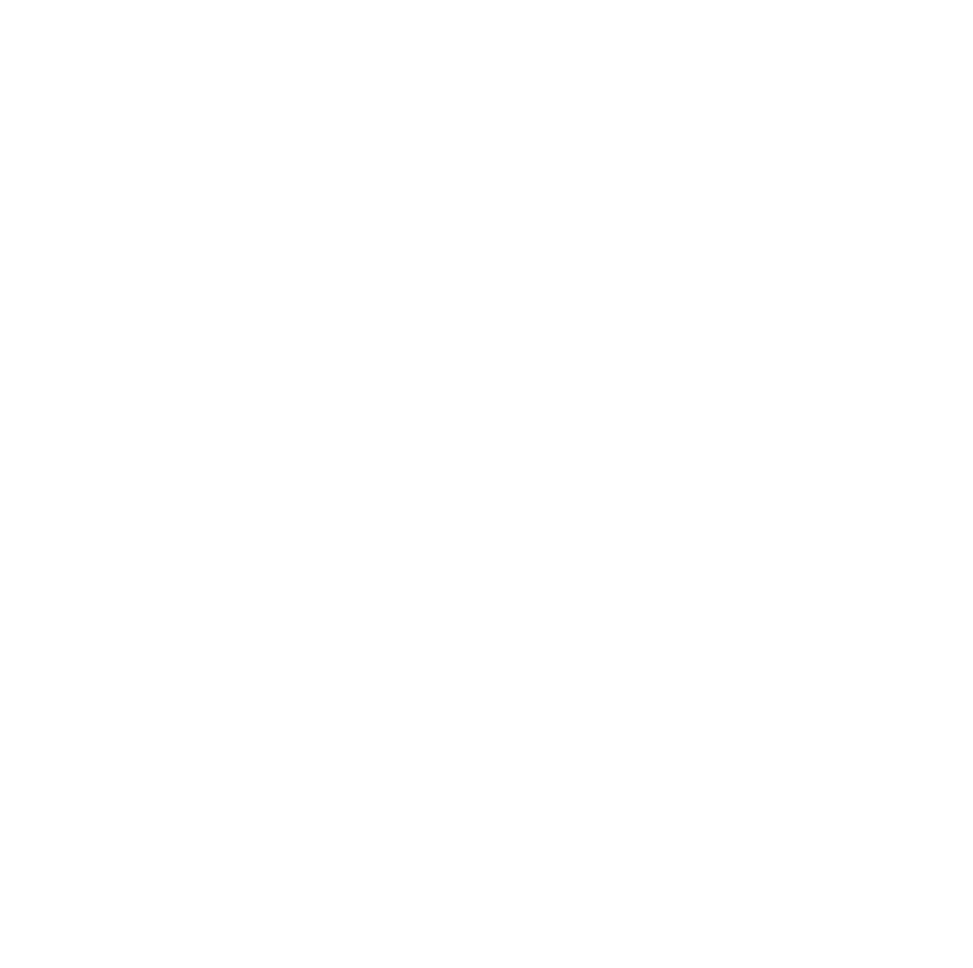
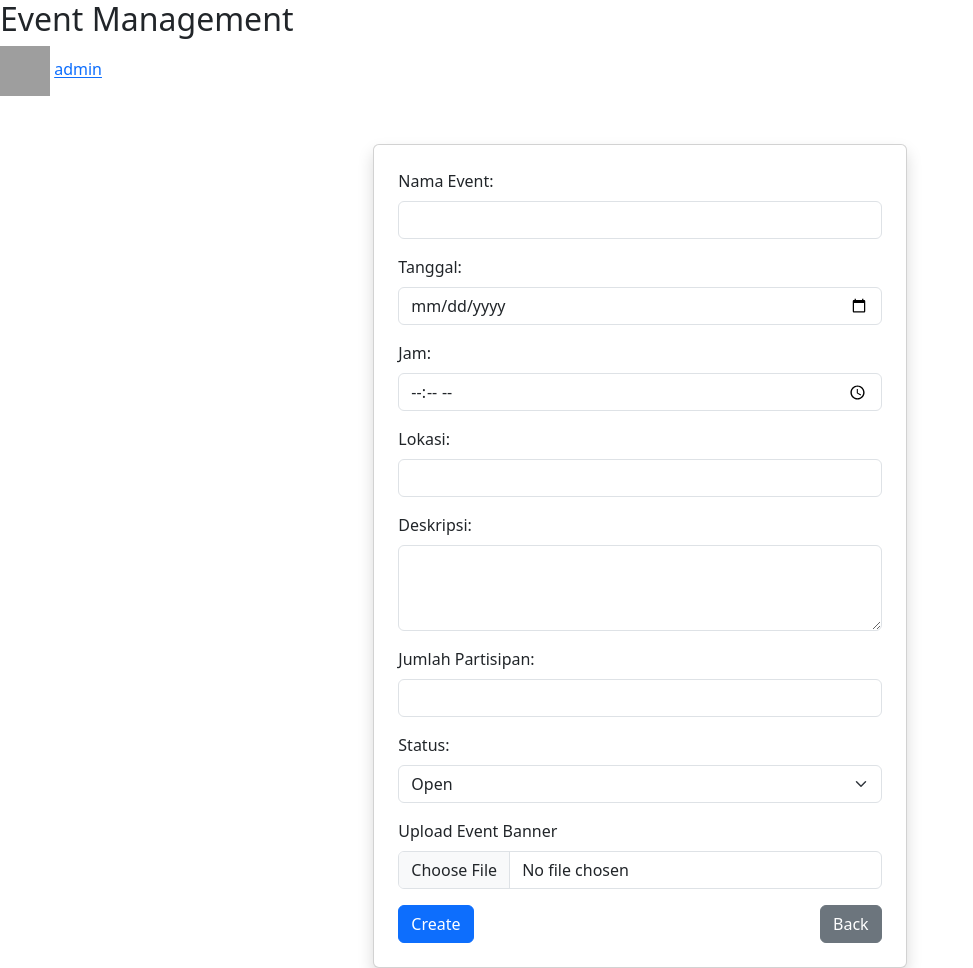
Before and after one commit to TipenHans/UTSWebLecKlmpk5, a PHP site: page /create_event_admin.php in a window 1280 px wide. Before the commit the part shown is empty. Shown: the whole page, without its empty margins (0-973 px from the left). Before the commit the page ends 800 px from the top, so only its background shows below. Run offline with PHP 8.4, Linux system fonts and the light colour scheme; a user stored in the database is signed in; data comes from the database, SQL or seed files in the repository; grey boxes are pictures that could not be loaded.

Commit message:
Update create_event_admin.php

```diff
--- a/create_event_admin.php
+++ b/create_event_admin.php
@@ -6,3 +6,143 @@ if ($_SESSION['role'] !== 'admin') {
     header('Location: login.php');
     exit;
 }
+
+$admin_id = $_SESSION['user_id'];
+$stmt = $pdo->prepare("SELECT * FROM users WHERE id = :admin_id");
+$stmt->execute(['admin_id' => $admin_id]);
+$admin = $stmt->fetch();
+
+if ($_SERVER['REQUEST_METHOD'] === 'POST') {
+    $event_name = $_POST['event_name'];
+    $start_date = $_POST['start_date'];
+    $start_time = $_POST['start_time'];
+    $location = $_POST['location'];
+    $description = $_POST['description'];
+    $max_participants = $_POST['max_participants'];
+    $status = $_POST['status'];
+
+    if ($max_participants < 1) {
+        $_SESSION['error'] = 'Invalid Max Participants';
+        header('Location: create_event_admin.php');
+        exit;
+    }
+
+    $stmt = $pdo->prepare("SELECT * FROM events WHERE event_name = :event_name");
+    $stmt->execute(['event_name' => $event_name]);
+    $existing_event = $stmt->fetch();
+
+    if ($existing_event) {
+        $_SESSION['error'] = 'Event Name Already Exists';
+        header('Location: create_event_admin.php');
+        exit;
+    }
+
+    if (!empty($_FILES['banner']['name'])) {
+        $banner = $_FILES['banner']['name'];
+        $banner_tmp = $_FILES['banner']['tmp_name'];
+        $upload_dir = "uploads/";
+
+        if (!is_dir($upload_dir)) {
+            mkdir($upload_dir, 0755, true);
+        }
+
+        move_uploaded_file($banner_tmp, $upload_dir . $banner);
+
+        $stmt = $pdo->prepare("INSERT INTO events (event_name, start_date, start_time, location, description, max_participants, banner, status)
+                               VALUES (:event_name, :start_date, :start_time, :location, :description, :max_participants, :banner, :status)");
+        $stmt->execute([
+            'event_name' => $event_name,
+            'start_date' => $start_date,
+            'start_time' => $start_time,
+            'location' => $location,
+            'description' => $description,
+            'max_participants' => $max_participants,
+            'banner' => $banner,
+            'status' => $status
+        ]);
+
+        $_SESSION['event_created'] = true;
+
+        header('Location: admin_dashboard.php');
+        exit;
+    } else {
+        $_SESSION['error'] = 'No Banner Uploaded';
+        header('Location: create_event_admin.php');
+        exit;
+    }
+}
+?>
+
+<!DOCTYPE html>
+<html lang="en">
+<head>
+    <meta charset="UTF-8">
+    <meta name="viewport" content="width=device-width, initial-scale=1.0">
+    <title>Create Event</title>
+    <link rel="stylesheet" href="style.css">
+    <link href="https://cdn.jsdelivr.net/npm/bootstrap@5.3.3/dist/css/bootstrap.min.css" rel="stylesheet" integrity="sha384-QWTKZyjpPEjISv5WaRU9OFeRpok6YctnYmDr5pNlyT2bRjXh0JMhjY6hW+ALEwIH" crossorigin="anonymous">
+    <script>
+        function loadFile(event) {
+            const output = document.getElementById('bannerPreview');
+            output.src = URL.createObjectURL(event.target.files[0]);
+            output.onload = function() {
+                URL.revokeObjectURL(output.src);
+            }
+        }
+    </script>
+</head>
+<body>
+    <div class="header">
+        <h2>Event Management</h2>
+        <div class="user-profile">
+            <img src="uploads/<?php echo $admin['profile_picture']; ?>" alt="Profile Picture" width="50" height="50">
+            <a href="view_profile.php"><?php echo $admin['full_name']; ?></a>
+        </div>
+    </div>
+    <div class="container card mt-5 shadow p-4 col-5">
+        <form action="create_event_admin.php" method="POST" enctype="multipart/form-data">
+            <div class="mb-3">
+                <label for="event_name" class="form-label">Nama Event:</label>
+                <input type="text" id="event_name" name="event_name" class="form-control" required>
+            </div>
+            <div class="mb-3">
+                <label for="start_date" class="form-label">Tanggal:</label>
+                <input type="date" id="start_date" name="start_date" class="form-control" required>
+            </div>
+            <div class="mb-3">
+                <label for="start_time" class="form-label">Jam:</label>
+                <input type="time" id="start_time" name="start_time" class="form-control" required>
+            </div>
+            <div class="mb-3">
+                <label for="location" class="form-label">Lokasi:</label>
+                <input type="text" id="location" name="location" class="form-control" required>
+            </div>
+            <div class="mb-3">
+                <label for="description" class="form-label">Deskripsi:</label>
+                <textarea id="description" name="description" class="form-control" rows="3" required></textarea>
+            </div>
+            <div class="mb-3">
+                <label for="max_participants" class="form-label">Jumlah Partisipan:</label>
+                <input type="number" id="max_participants" name="max_participants" class="form-control" min=1 required>
+            </div>
+            <div class="mb-3">
+                <label for="status" class="form-label">Status:</label>
+                <select id="status" name="status" class="form-select" required>
+                    <option value="open">Open</option>
+                    <option value="closed">Closed</option>
+                    <option value="cancelled">Cancelled</option>
+                </select>
+            </div>
+            <div class="mb-3">
+                <label for="banner" class="form-label">Upload Event Banner</label>
+                <input type="file" id="banner" name="banner" class="form-control" accept="image/*" onchange="loadFile(event)">
+                <img id="bannerPreview" class="img-fluid mt-3" src="#" alt="Event Banner Preview" style="display:none;">
+            </div>
+            <div class="d-flex justify-content-between">
+                <button type="submit" name="add_event" class="btn btn-primary">Create</button>
+                <button type="button" onclick="window.location.href='admin_dashboard.php';" class="btn btn-secondary">Back</button>
+            </div>
+        </form>
+    </div>
+</body>
+</html>
```
